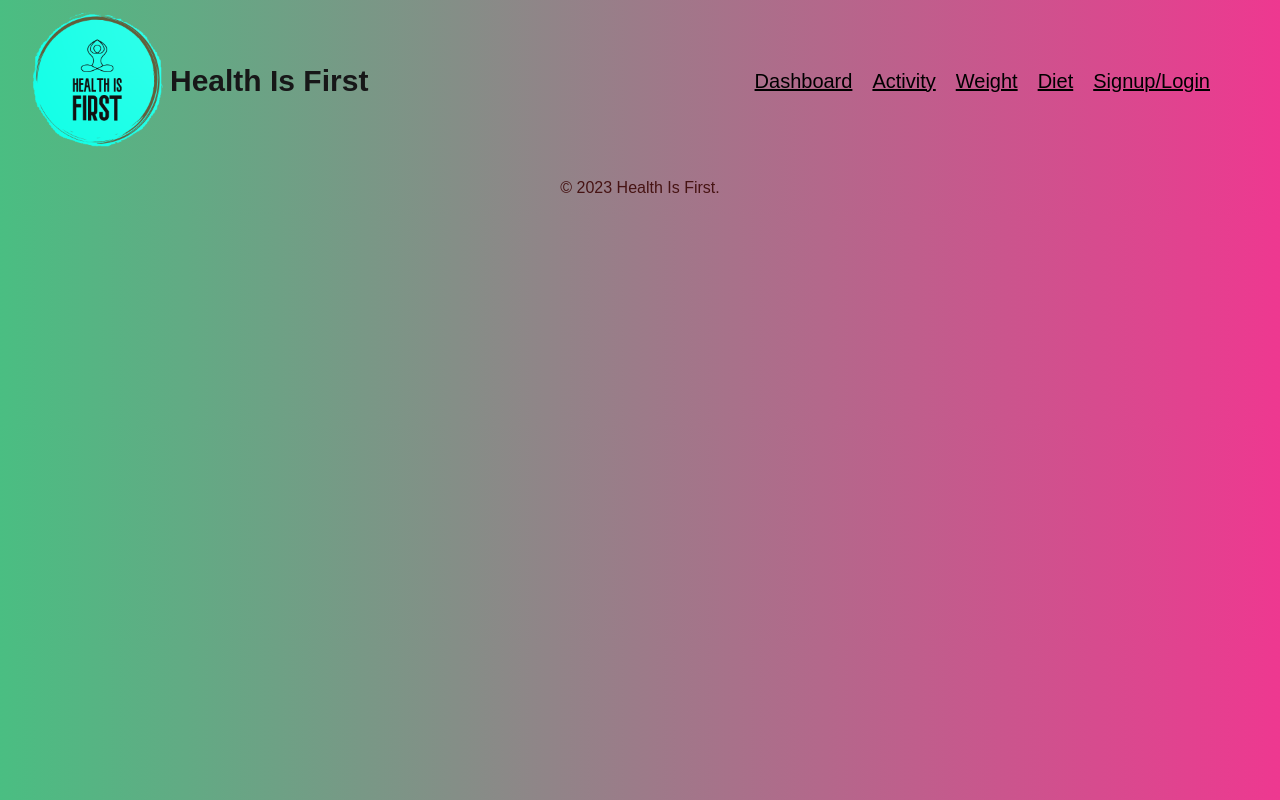
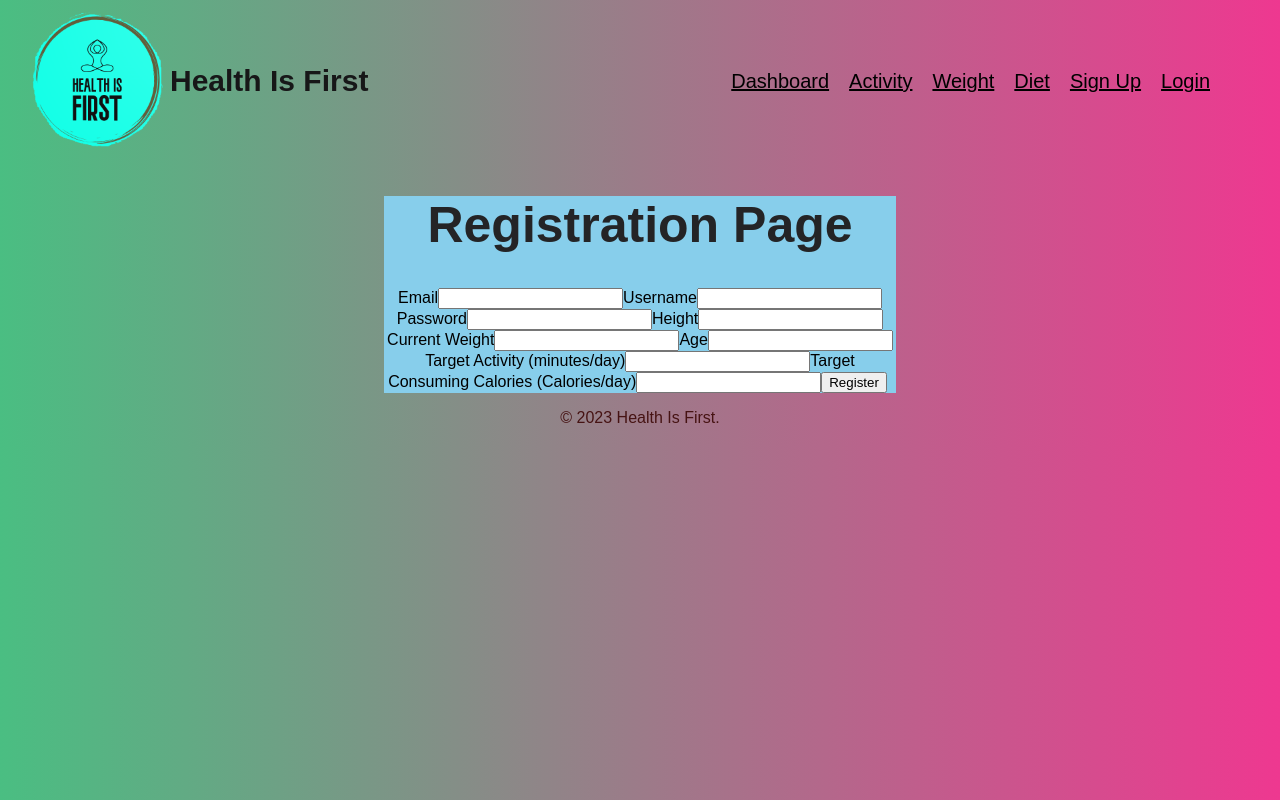
Before and after one commit to SaraArzideh/Health_Is_First, a React (Create React App) app in the folder frontend/: page /signup in a window 1280 px wide. Built offline with nearby package versions, Linux system fonts and the light colour scheme.

Commit message:
Login component updated

```diff
--- a/frontend/src/App.js
+++ b/frontend/src/App.js
@@ -24,12 +24,13 @@ function App() {
         <div className="App">
           <Navbar />
           <Routes>
+            <Route path="/signup" element={<LoginPage isSignUp={true} />} />
+            <Route path="/login" element={<LoginPage isSignUp={false} />} />
             <Route path="/" exact element={<HomePage/>} />
             <Route path="/dashboard" element={<Dashboard/>} />
             <Route path="/activity" element={<ActivityTracker/>} />
             <Route path="/weight" element={<BodyMetrics/>} />
             <Route path="/diet" element={<NutritionTracker/>} />
-            <Route path="/login" component={<LoginPage/>} />
           </Routes>
           <Footer/>
         </div>
--- a/frontend/src/components/LoginPage.js
+++ b/frontend/src/components/LoginPage.js
@@ -4,8 +4,14 @@ import * as d3 from 'd3';
 const LoginPage = (props) => {
 
 	const [state,setState] = useState({
+		email: "",
 		username:"",
-		password:""
+		password:"",
+		age:"",
+		height: "",
+        currentWeight: "",
+        targetActivity: "",
+        targetCalories: ""
 	})
 
 	const onChange = (event) => {
@@ -40,6 +46,14 @@ const LoginPage = (props) => {
 			"margin":"auto"
 		}}>
 			<form className="mb-5">
+				<h1>{props.isSignUp ? "Registration Page" : "Login Page"}</h1>
+				<label htmlFor="email" className="form-label">Email</label>
+				<input type="email"
+						id="email"
+						name="email"
+						className="form-control"
+						onChange={onChange}
+						value={state.email}/>
 				<label htmlFor="username" className="form-label">Username</label>
 				<input type="text"
 						id="username"
@@ -54,8 +68,55 @@ const LoginPage = (props) => {
 						className="form-control"
 						onChange={onChange}
 						value={state.password}/>
+{props.isSignUp && (
+                    <>
+                        <label htmlFor="height" className="form-label">Height</label>
+                        <input type="text"
+                            id="height"
+                            name="height"
+                            className="form-control"
+                            onChange={onChange}
+                            value={state.height} />
+
+                        <label htmlFor="currentWeight" className="form-label">Current Weight</label>
+                        <input type="text"
+                            id="currentWeight"
+                            name="currentWeight"
+                            className="form-control"
+                            onChange={onChange}
+                            value={state.currentWeight} />
+
+                        <label htmlFor="age" className="form-label">Age</label>
+                        <input type="text"
+                            id="age"
+                            name="age"
+                            className="form-control"
+                            onChange={onChange}
+                            value={state.age} />
+
+                        <label htmlFor="targetActivity" className="form-label">Target Activity (minutes/day)</label>
+                        <input type="text"
+                            id="targetActivity"
+                            name="targetActivity"
+                            className="form-control"
+                            onChange={onChange}
+                            value={state.targetActivity} />
+
+                        <label htmlFor="targetCalories" className="form-label">Target Consuming Calories (Calories/day)</label>
+                        <input type="text"
+                            id="targetCalories"
+                            name="targetCalories"
+                            className="form-control"
+                            onChange={onChange}
+                            value={state.targetCalories} />
+                    </>
+                )}
+
+                {props.isSignUp ? (
 				<button onClick={onSubmit} style={{marginRight:5}} name="register" className="btn btn-secondary">Register</button>
+				) : (
 				<button onClick={onSubmit} style={{marginLeft:5}} name="login" className="btn btn-secondary">Login</button>
+				)}
 			</form>
 		</div>
 	)
--- a/frontend/src/components/shared/Navbar.js
+++ b/frontend/src/components/shared/Navbar.js
@@ -16,7 +16,8 @@ function Navbar() {
             <a href="/activity">Activity</a>
             <a href="/weight">Weight</a>
             <a href="/diet">Diet</a>
-            <a href="/login">Signup/Login</a>
+            <a href="/signup">Sign Up</a>
+            <a href="/login">Login</a>
         </div>
     </nav>
 
```
